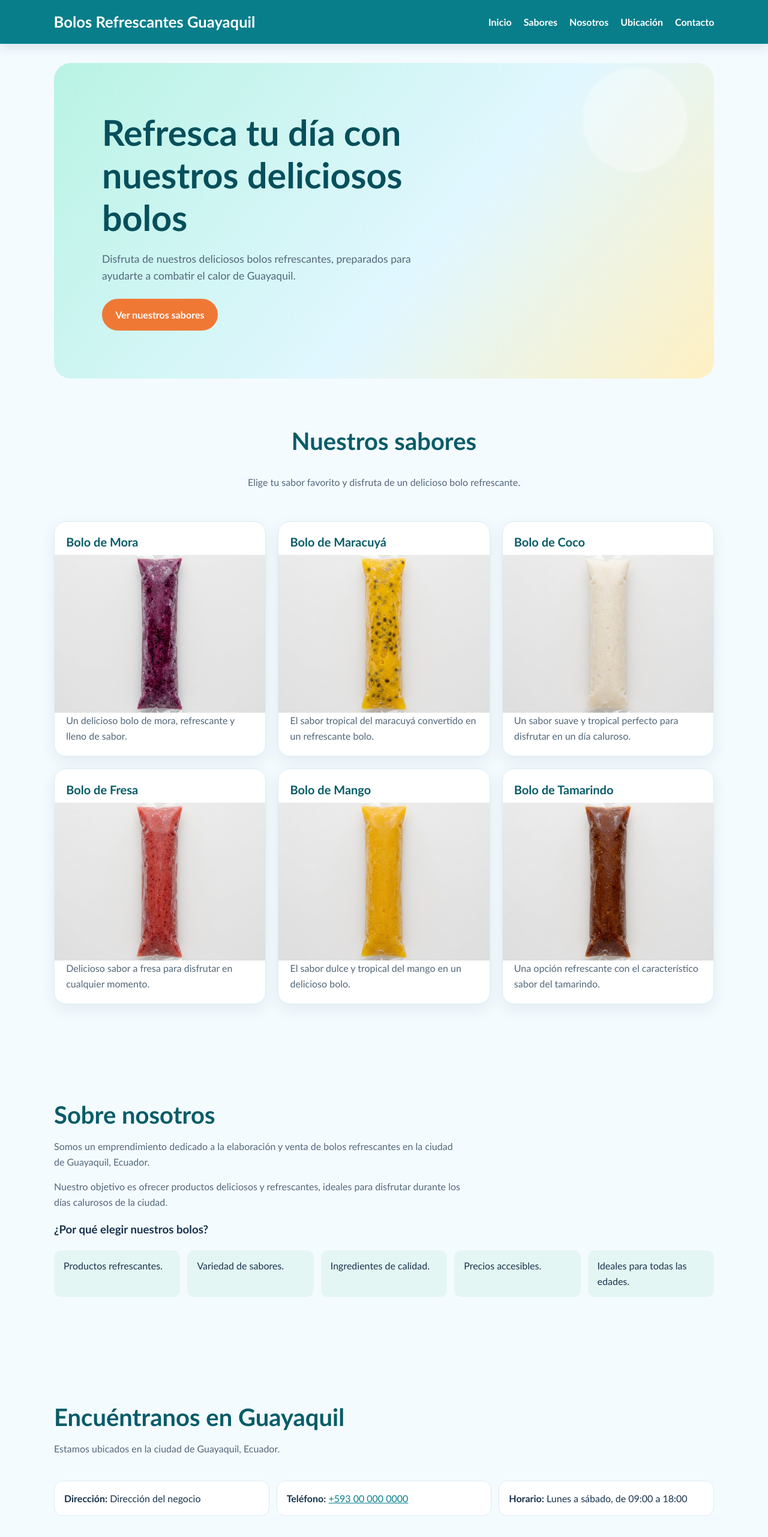
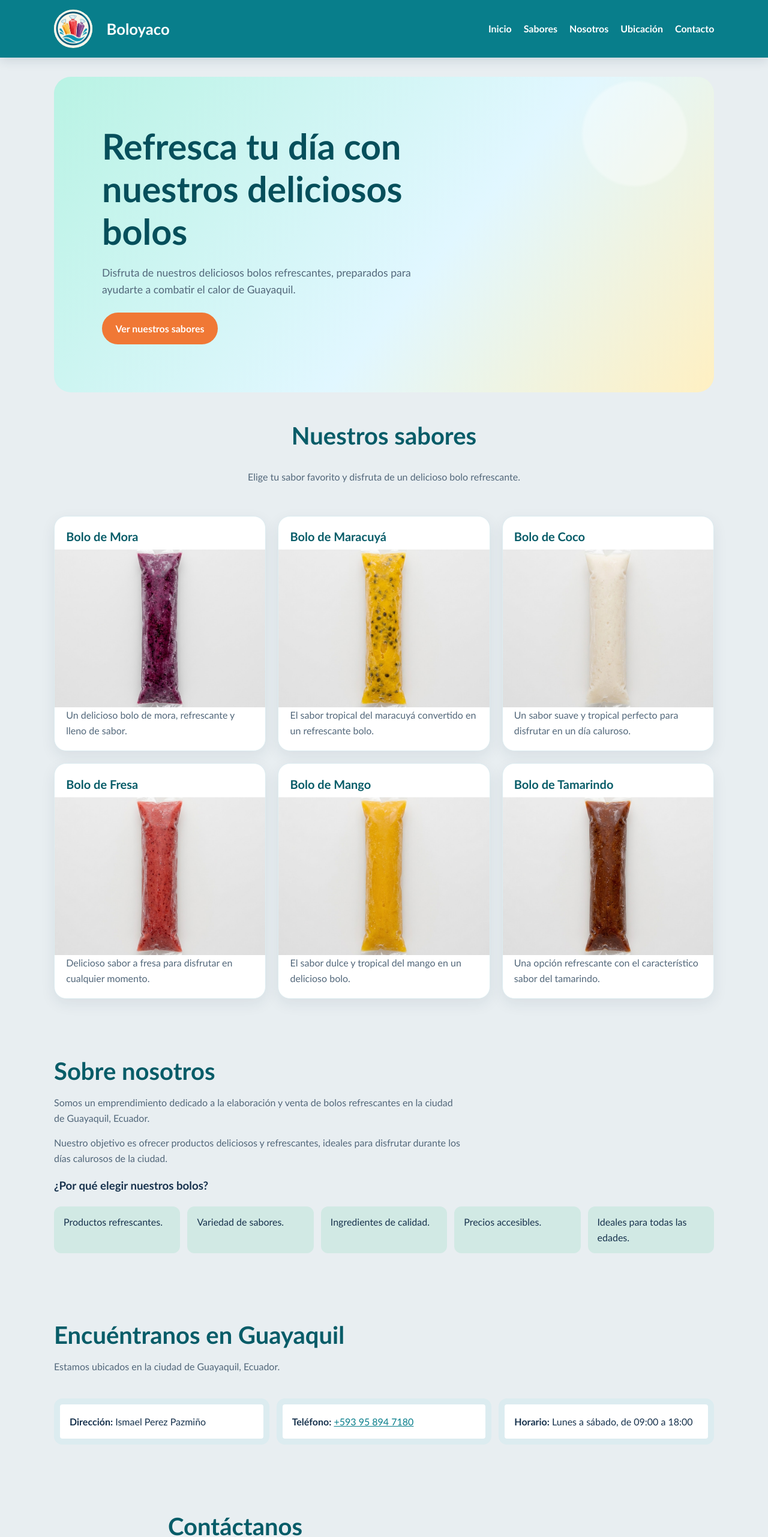
Before and after one commit to MaximilianoLara21/proyect, a plain HTML site: page index.html in a window 1280 px wide. Shown: the top 2562 px of the page at 60% size. Drawn offline with Linux system fonts and the light colour scheme.

Commit message:
Agrege varios complementos más en el html, como logo y una animacion sencilla en javascript actualizada.

```diff
--- a/index.html
+++ b/index.html
@@ -4,21 +4,22 @@
     <meta charset="UTF-8">
     <meta name="viewport" content="width=device-width, initial-scale=1.0">
 
-    <title>Bolos Refrescantes - Guayaquil</title>
+    <title>Boloyaco - Guayaquil</title>
 
     <meta
         name="description"
         content="Bolos refrescantes y deliciosos en la ciudad de Guayaquil, Ecuador."
     >
     <link rel="stylesheet" href="style.css">
+    <script src="script.js" defer></script>
 </head>
 
 <body>
 
     <!-- ENCABEZADO -->
     <header>
-
-        <h1>Bolos Refrescantes Guayaquil</h1>
+        <img src="assets/img/boloyaco-icono.png" alt="Icono de Boloyaco, representando tres bolos refrescantes" class="icono">
+        <h1>Boloyaco</h1>
 
         <!-- MENÚ DE NAVEGACIÓN -->
         <nav>
@@ -214,17 +215,17 @@
                 Estamos ubicados en la ciudad de Guayaquil, Ecuador.
             </p>
 
-            <address>
+            <address class="ubicacion">
 
                 <p>
                     <strong>Dirección:</strong>
-                    Dirección del negocio
+                    Ismael Perez Pazmiño
                 </p>
 
                 <p>
                     <strong>Teléfono:</strong>
-                    <a href="tel:+593000000000">
-                        +593 00 000 0000
+                    <a href="tel:+593999999999">
+                        +593 95 894 7180
                     </a>
                 </p>
 
@@ -270,7 +271,7 @@
                 <div>
 
                     <label for="correo">
-                        Correo electrónico: maxlitardo@gmail.com
+                        Correo electrónico: ejemplo@gmail.com
                     </label>
 
                     <input
@@ -288,7 +289,7 @@
                 <div>
 
                     <label for="telefono">
-                        Teléfono: 0958947180
+                        Teléfono: 0999999999
                     </label>
 
                     <input
@@ -334,7 +335,7 @@
     <!-- PIE DE PÁGINA -->
     <footer>
 
-        <h2>Bolos Refrescantes Guayaquil</h2>
+        <h2>Boloyaco es lo más fresco de Guayaquil.</h2>
 
         <p>
             Deliciosos bolos para refrescar tus días en Guayaquil.
@@ -368,7 +369,7 @@
 
 
         <p>
-            &copy; 2026 Bolos Refrescantes Guayaquil.
+            &copy; 2026 Boloyaco.
             Todos los derechos reservados.
         </p>
 
--- /dev/null
+++ b/script.js
@@ -0,0 +1,16 @@
+/*Animacion de secciones al hacer scroll*/
+const sections =
+    document.querySelectorAll("section");
+
+const observer = new IntersectionObserver((entries) => {
+    entries.forEach((entry) => {
+        if (entry.isIntersecting) {
+
+entry.target.classList.add("visible");
+        }
+    });
+});
+
+sections.forEach((section) => {
+    observer.observe(section);
+});
--- a/style.css
+++ b/style.css
@@ -3,7 +3,7 @@
     color-scheme: light;
     font-family: "Trebuchet MS", Arial, sans-serif;
     color: #17324d;
-    background: #f4fbff;
+    background: #e8eef1;
     scroll-behavior: smooth;
 }
 
@@ -28,11 +28,21 @@ header {
     padding: 1rem 7%;
     color: #fff;
     background: #087e8b;
-    box-shadow: 0 4px 18px rgb(23 50 77 / 14%);
+    box-shadow: 0 4px 18px #17324d24;
+}
+
+.icono {
+    width: 64px;
+    height: 64px;
+    flex: 0 0 auto;
+    border-radius: 50%;
+    background: #fff7df;
+    object-fit: contain;
 }
 
 header h1 {
     margin: 0;
+    margin-right: auto;
     font-size: clamp(1.2rem, 2vw, 1.7rem);
 }
 
@@ -68,7 +78,7 @@ main {
 }
 
 section {
-    padding: 5rem 0;
+    padding: 3rem 0;
     scroll-margin-top: 6rem;
 }
 
@@ -199,7 +209,7 @@ form button:hover {
 #nosotros li {
     border-radius: 12px;
     padding: 0.85rem 1rem;
-    background: #e4f6f3;
+    background: #d1e9e4;
 }
 
 #ubicacion address,
@@ -216,7 +226,7 @@ form button:hover {
 
 #ubicacion address p,
 #ubicacion > div {
-    border: 1px solid #dcecf0;
+    border: 10px solid #dcecf0;
     border-radius: 14px;
     padding: 1rem;
     background: #fff;
@@ -308,6 +318,10 @@ footer > p:last-child {
         text-align: center;
     }
 
+    header h1 {
+        margin-right: 0;
+    }
+
     header nav ul {
         justify-content: center;
     }
@@ -345,3 +359,14 @@ footer > p:last-child {
         transition-duration: 0.01ms !important;
     }
 }
+
+section {
+    opacity: 0;
+    transform: translateY(60px);
+    transition: opacity 0.8s ease, transform 0.8s ease;
+}
+
+section.visible {
+    opacity: 1;
+    transform: translateY(0);
+}
```
Also changed, not shown: assets/img/boloyaco-icono.png (added), assets/img/boloyaco-logo.png (added).
